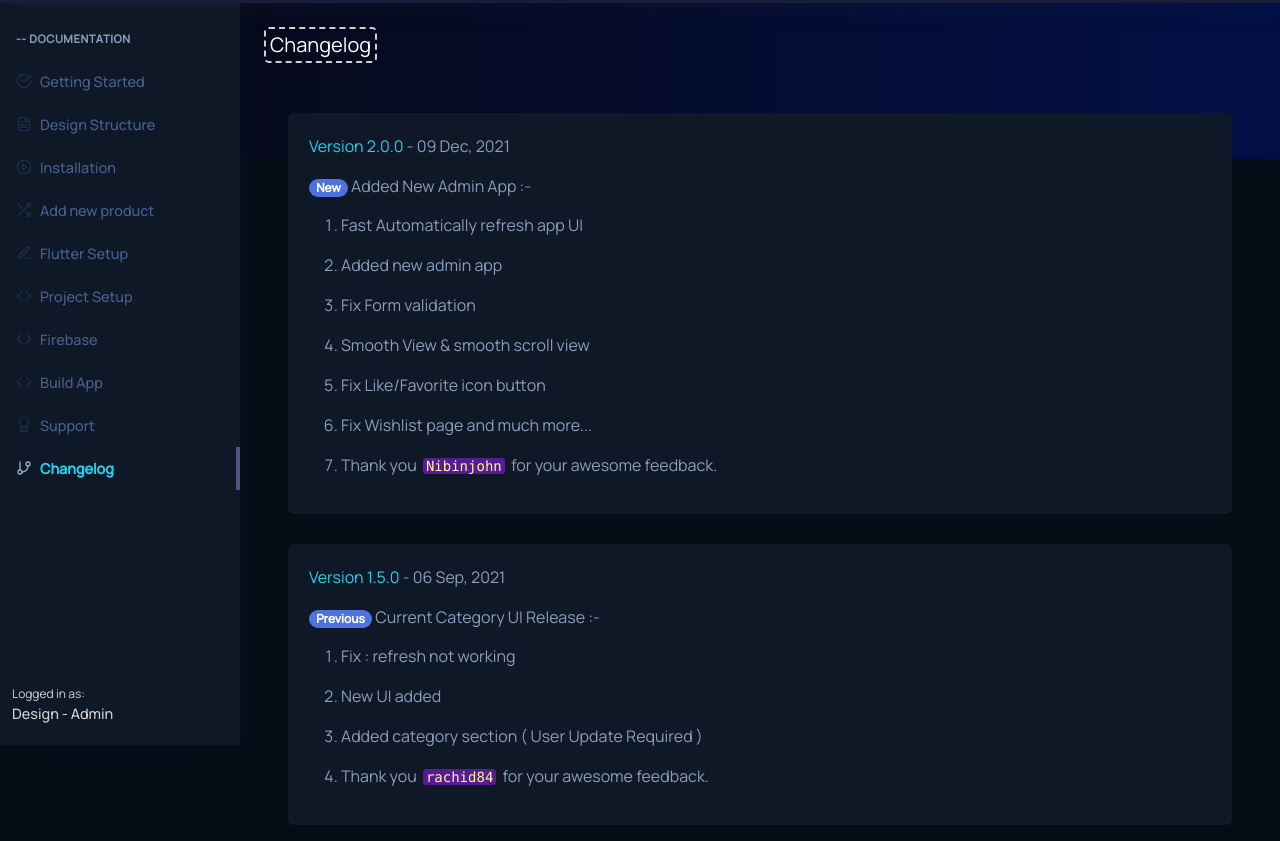
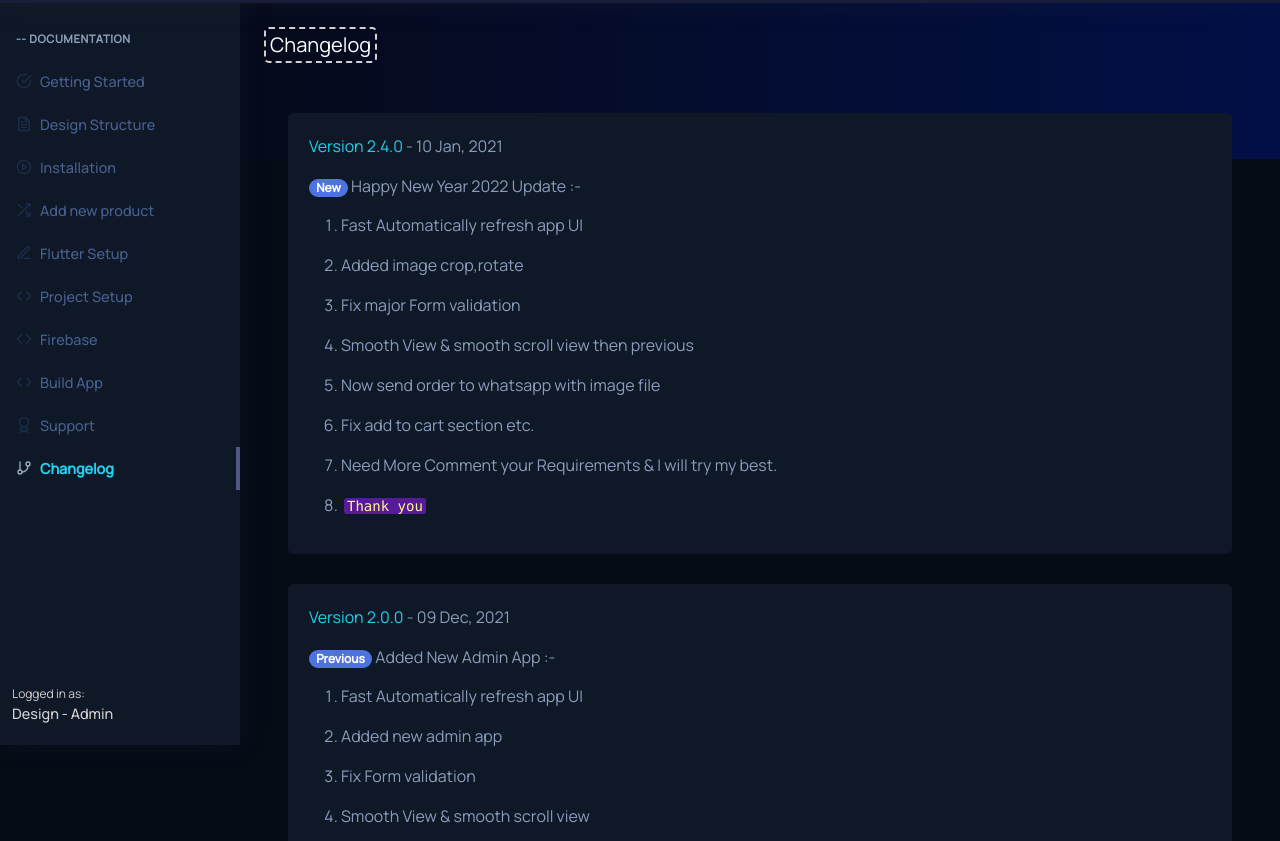
Before and after one commit to Deepjyoti120/Startup-Store-Online-Documentation-v1, a plain HTML site: page Changelog.html in a window 1280 px wide. Shown: the part 55-896 px from the top of the page. Drawn offline with Linux system fonts and the light colour scheme; a web font is replaced by a local one.

Commit message:
all done ithink

```diff
--- a/Changelog.html
+++ b/Changelog.html
@@ -136,10 +136,52 @@
                                     <div class="card">
                                         <div class="card-body">
                                             <!-- Add items Here -->
+                                            <p class="versionText ">Version 2.4.0 <span class="releseDate">- 10
+                                                    Jan, 2021</span></p>
+                                            <!-- <span class="badge badge-pill badge-primary">Primary</span> -->
+                                            <p class="badge badge-pill badge-primary">New </p><span class="changeItem">
+                                                Happy New Year 2022 Update :-</span>
+                                            <ul class="changelogItems">
+                                                <li>
+                                                    <p>Fast Automatically refresh app UI</p>
+                                                </li>
+                                                <li>
+                                                    <p>Added image crop,rotate </p>
+                                                </li>
+                                                <li>
+                                                    <p>Fix major Form validation</p>
+                                                </li>
+                                                <li>
+                                                    <p>Smooth View & smooth scroll view then previous</p>
+                                                </li>
+                                                <li>
+                                                    <p>
+                                                        Now send order to whatsapp with image file
+                                                    </p>
+                                                </li>
+                                                <li>
+                                                    <p>Fix add to cart section etc.</p>
+                                                </li>
+                                                <li>
+                                                    <p>Need More Comment your Requirements & I will try my best.</p>
+                                                </li>
+                                                <li>
+                                                    <p><code class="codePreview1"> Thank you </code></p>
+                                                </li>
+                                            </ul>
+                                        </div>
+                                    </div>
+                                </div>
+                            </div>
+                            <div class="col-sm-12">
+                                <div class="bottompadding50" id="Default">
+                                    <div class="card">
+                                        <div class="card-body">
+                                            <!-- Add items Here -->
                                             <p class="versionText ">Version 2.0.0 <span class="releseDate">- 09
                                                     Dec, 2021</span></p>
                                             <!-- <span class="badge badge-pill badge-primary">Primary</span> -->
-                                            <p class="badge badge-pill badge-primary">New </p><span class="changeItem">
+                                            <p class="badge badge-pill badge-primary">Previous </p><span class="changeItem">
                                                 Added New Admin App :-</span>
                                             <ul class="changelogItems">
                                                 <li>
```
